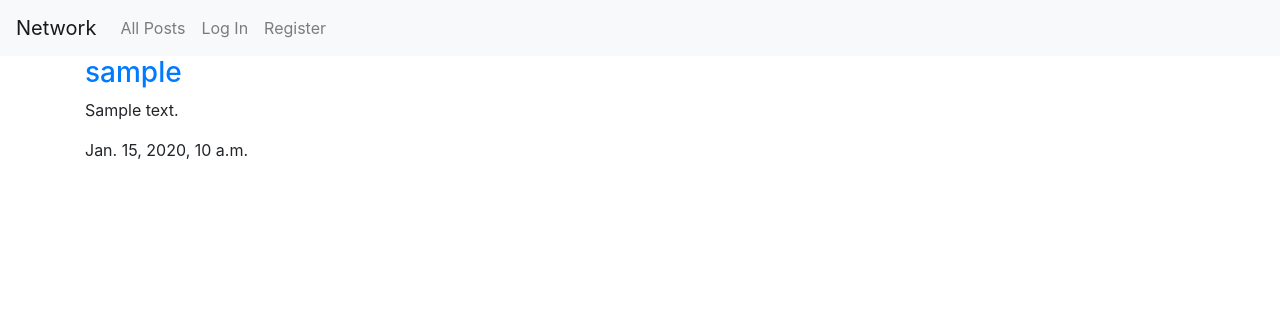
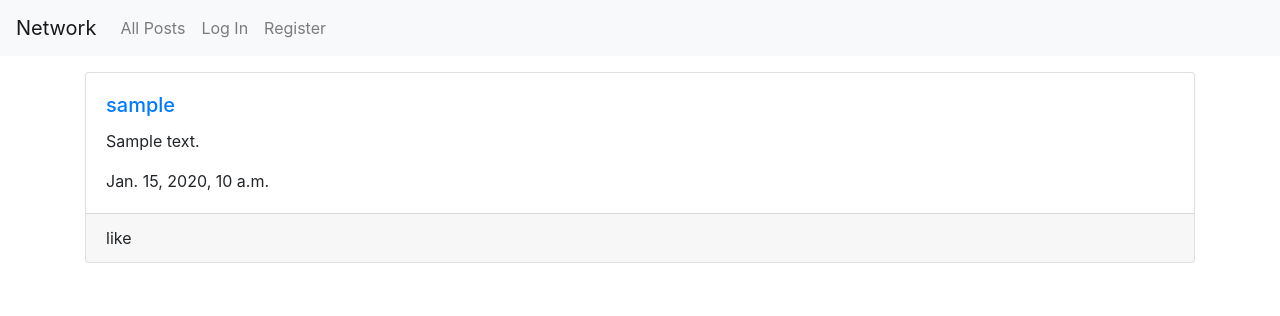
Before and after one commit to leigh-data/network, a Django app: page / in a window 1280 px wide. Shown: the top 316 px of the page. Run offline with Django 3.2, Linux system fonts and the light colour scheme; tables that the repository leaves empty hold one stand-in row (values such as "Sample post"); some libraries are stand-ins or nearby versions.

Commit message:
update panel operational

```diff
--- a/network/static/network/styles.css
+++ b/network/static/network/styles.css
@@ -0,0 +1,3 @@
+.hide {
+    display: none;
+}
--- a/network/templates/network/index.html
+++ b/network/templates/network/index.html
@@ -5,7 +5,10 @@
         <div class="form">
             <form action="." method="post">
                 {% csrf_token %}
-                {{ form.as_p }}
+                {{ form.errors.content }}
+                <div class="form-group">
+                    {{ form.content }}
+                </div>
                 <button type="submit" class="btn btn-primary">Submit</button>
             </form>
         </div>
--- a/network/templates/network/layout.html
+++ b/network/templates/network/layout.html
@@ -41,10 +41,11 @@
             </div>
           </nav>
 
-        <div class="body container">
+        <div class="body container my-2">
             {% block body %}
             {% endblock %}
         </div>
     </body>
+    <script src="https://cdn.jsdelivr.net/npm/js-cookie@rc/dist/js.cookie.min.js"></script>
     <script src="{% static 'network/index.js' %}"></script>
 </html>
--- a/network/templates/network/post_display.html
+++ b/network/templates/network/post_display.html
@@ -1,8 +1,26 @@
 {% for post in posts %}
-    <div class="post">
-    <h3><a href="#">{{ post.author.username }}</a></h3>
-    <p>{{ post.content }}</p>
-    <span>{{ post.date_created }}</span>
+    <div class="card post-card my-3">
+        <div class="card-body card-content">
+            <h5 class="card-title"><a href="{% url 'profile' post.author.username %}">{{ post.author.username }}</a></h5>
+            <p class="card-text">{{ post.content }}</p>
+            <p class="card-text">{{ post.date_created }}</p>
+        </div>
+        {% if user == post.author %}
+        <div class="card-body card-form hide">
+            <form data-post-id="{{ post.pk }}">
+                <div class="form-group">
+                    <textarea class="form-control" name="content" rows="3">{{ post.content }}</textarea>
+                </div>
+                <button class="btn btn-primary">Submit</button>
+            </form>
+        </div>
+        {% endif %}
+        <div class="card-footer">
+            like
+            {% if user == post.author %}
+                <button class="btn btn-primary edit-toggle">Edit</button>
+            {% endif %}
+        </div>
     </div>
     {% empty %}
     <p>There are no posts.</p>
--- a/network/urls.py
+++ b/network/urls.py
@@ -9,5 +9,7 @@ urlpatterns = [
     path("logout", views.logout_view, name="logout"),
     path("register", views.register, name="register"),
     path("following/", views.FollowingView.as_view(), name="following"),
+    path("api/posts/<int:pk>/",
+         views.PostUpdateView.as_view(), name="update"),
     path("<str:username>", views.ProfileView.as_view(), name="profile"),
 ]
--- a/network/views.py
+++ b/network/views.py
@@ -1,10 +1,12 @@
+import json
+
 from django.forms import ModelForm, Textarea
 from django.contrib.auth import authenticate, login, logout
 from django.contrib.auth.decorators import login_required
 from django.contrib.auth.mixins import LoginRequiredMixin
 from django.core.paginator import Paginator, EmptyPage, PageNotAnInteger
 from django.db import IntegrityError
-from django.http import HttpResponse, HttpResponseRedirect
+from django.http import HttpResponse, HttpResponseRedirect, JsonResponse
 from django.shortcuts import render
 from django.urls import reverse
 from django.utils.decorators import method_decorator
@@ -18,7 +20,7 @@ class PostForm(ModelForm):
     class Meta:
         model = Post
         fields = ('content',)
-        widgets = {'content': Textarea()}
+        widgets = {'content': Textarea(attrs={'class': 'form-control', 'rows':'3'})}
 
 
 def paginate(post_list, page):
@@ -141,3 +143,18 @@ class FollowingView(LoginRequiredMixin, View):
 
         context = {'posts': posts}
         return render(request, "network/following.html", context)
+
+
+class PostUpdateView(LoginRequiredMixin, View):
+    def post(self, request, pk, *args, **kwargs):
+        user = request.user
+        post = user.posts.get(pk=pk)
+        data = json.loads(request.body.decode('UTF-8'))
+        content = data['content']
+
+        if 0 < len(content) <= 126:
+            post.content = content
+            post.save()
+            return JsonResponse({'content': content}, status=201)
+        else:
+            return JsonResponse({}, status=400)
```
Also changed, not shown: network/static/network/index.js (+52 -1 lines).
